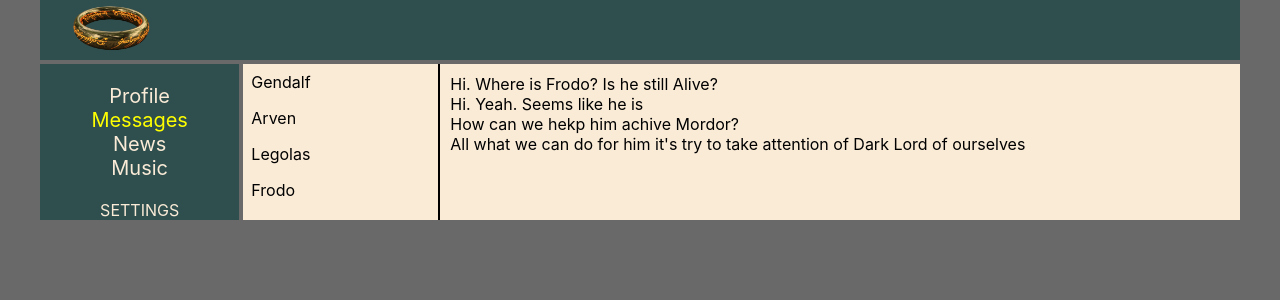
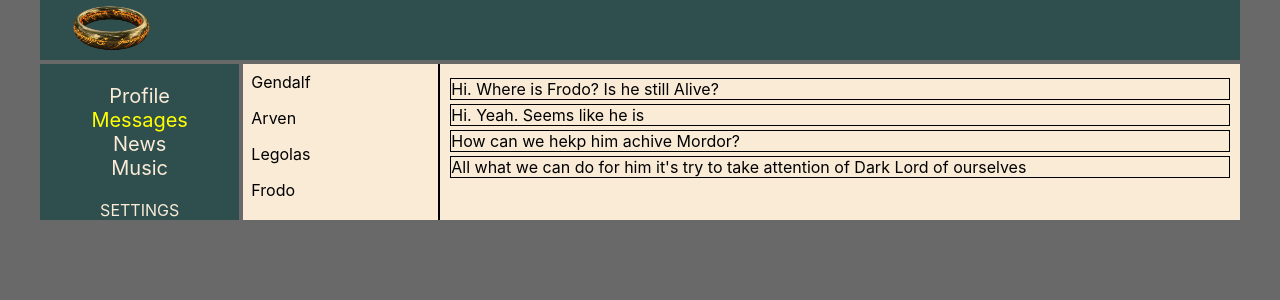
Before and after one commit to Aragorn2019/SocialNetwork-React-, a React (Create React App) app: page /dialogs in a window 1280 px wide. Shown: the top 300 px of the page. Built offline with nearby package versions, Linux system fonts and the light colour scheme.

Commit message:
props is index.js

```diff
--- a/src/App.jsx
+++ b/src/App.jsx
@@ -6,11 +6,11 @@ import Dialogs from './components/Dialogs/Dialogs'
 import News from './components/News/News'
 import Music from './components/Music/Music'
 import Settings from './components/Settings/Settings'
-// import {BrowserRouter, Routes, Route} from "react-router-dom"
 import { Routes, Route, Link } from "react-router-dom";
 
 
-function App() {
+function App(props) {
+
   return (
     <>
       <div className="App">
@@ -21,8 +21,8 @@ function App() {
 
         <div className='content'>
           <Routes>
-            <Route path="/content" element={<Content/>} />
-            <Route path="/dialogs" element={<Dialogs/>} />
+            <Route path="/content" element={<Content posts={props.posts}/>} />
+            <Route path="/dialogs" element={<Dialogs dialogsData={props.dialogsData} messages={props.messages}/>} />
             <Route path="/news" element={<News/>} />
             <Route path="/music" element={<Music/>} />
             <Route path="/settings" element={<Settings/>} />
--- a/src/components/Content/Content.jsx
+++ b/src/components/Content/Content.jsx
@@ -2,11 +2,12 @@ import classes from "./Content.module.css"
 import MainContent__personal from './MainContent__personal/MainContent__personal'
 import MyPosts from "./MyPosts/MyPosts";
 
-function Content() {
+function Content(props) {
+
     return (
         <section className={classes.content}>
             <MainContent__personal name="Witch King" side="Dark" age="over 4,000 years old"/>
-            <MyPosts />
+            <MyPosts posts={props.posts}/>
         </section>
     )
 }
--- a/src/components/Content/MyPosts/MyPosts.jsx
+++ b/src/components/Content/MyPosts/MyPosts.jsx
@@ -3,12 +3,8 @@ import Post from './Post/Post'
 
 function MyPosts(props) {
 
-    let posts = [
-        {id: 1, message: 'I will kick your ass', likesCount: 11},
-        {id: 2, message: 'Dear Aragorn, not all so obvious', likesCount: 8}
-    ]
-
-    let postsElements = posts.map( p => <Post message={p.message} likesCount={p.likesCount}/>)
+    let postsElements =
+        props.posts.map( p => <Post message={p.message} likesCount={p.likesCount}/>)
 
     return(
         <div className={classes.box}>
@@ -17,8 +13,6 @@ function MyPosts(props) {
                 <button>Add post</button>
             </div>
             <div className="classes.posts">
-                {/* <Post message={postData[0].message} likesCount={postData[0].likesCount}/>
-                <Post message={postData[1].message} likesCount={postData[1].likesCount}/> */}
                 { postsElements }
             </div>
         </div>
--- /dev/null
+++ b/src/components/Dialogs/DialogItem/DialogItem.jsx
@@ -0,0 +1,14 @@
+import classes from "./DialogItem.module.css"
+import { NavLink } from "react-router-dom";
+
+const DialogItem = (props) => {
+
+    let path = "/dialgs/" + props.id;
+
+    return (
+        <div className={classes.dialogsList__item}>
+            <NavLink to={path}>{props.name}</NavLink>
+        </div>)
+}
+
+export default DialogItem
--- /dev/null
+++ b/src/components/Dialogs/DialogItem/DialogItem.module.css
@@ -0,0 +1,3 @@
+.dialogsList__item{
+    padding: 8px;
+}
--- /dev/null
+++ b/src/components/Dialogs/DialogShow/DialogShow.jsx
@@ -0,0 +1,12 @@
+import classes from "./DialogShow.module.css"
+
+
+const DialogShow = (props) => {
+    return (
+        <div className={classes.dialogsShow__meassage}>
+            {props.message}
+        </div>
+    )
+}
+
+export default DialogShow
--- /dev/null
+++ b/src/components/Dialogs/DialogShow/DialogShow.module.css
@@ -0,0 +1,4 @@
+.dialogsShow__meassage{
+    margin-top: 4px;
+    border: 1px solid black;
+}
--- a/src/components/Dialogs/Dialogs.jsx
+++ b/src/components/Dialogs/Dialogs.jsx
@@ -1,56 +1,33 @@
 import classes from "./Dialogs.module.css"
-import { NavLink } from "react-router-dom";
+import DialogItem from "./DialogItem/DialogItem";
+import DialogShow from "./DialogShow/DialogShow";
 
-const DialogItem = (props) => {
+const Dialogs = (props) => {
 
-    let path = "/dialgs/" + props.id;
+    // let dialogsData = [
+    //     {id: 1, name: 'Gendalf'},
+    //     {id: 2, name: 'Arven'},
+    //     {id: 3, name: 'Legolas'},
+    //     {id: 4, name: 'Frodo'},
+    // ]
 
-    return (
-        <div className={classes.dialogsList__item}>
-            <NavLink to={path}>{props.name}</NavLink>
-        </div>)
-}
+    let dialogsElements = props.dialogsData.map( dialogsData => <DialogItem name={dialogsData.name} id={dialogsData.id} />)
 
-const DialogShow = (props) => {
-    return (
-        <div className="dialogsShow__meassage">
-            {props.message}
-        </div>
-    )
-}
+    // let messages = [
+    //     {id: 1, message: 'Hi. Where is Frodo? Is he still Alive?'},
+    //     {id: 2, message: 'Hi. Yeah. Seems like he is'},
+    //     {id: 3, message: 'How can we hekp him achive Mordor?'},
+    //     {id: 4, message: "All what we can do for him it's try to take attention of Dark Lord of ourselves"},
+    // ]
 
-function Dialogs(props) {
-
-    let dialogsData = [
-        {id: 1, name: 'Gendalf'},
-        {id: 2, name: 'Arven'},
-        {id: 3, name: 'Legolas'},
-        {id: 4, name: 'Frodo'},
-    ]
-
-    let dialogsElements = dialogsData.map( dialogsData => <DialogItem name={dialogsData.name} id={dialogsData.id} />)
-
-    let messages = [
-        {id: 1, message: 'Hi. Where is Frodo? Is he still Alive?'},
-        {id: 2, message: 'Hi. Yeah. Seems like he is'},
-        {id: 3, message: 'How can we hekp him achive Mordor?'},
-        {id: 4, message: "All what we can do for him it's try to take attention of Dark Lord of ourselves"},
-    ]
-
-    let messagesElements = messages.map( message => <DialogShow message={message.message}/> )
+    let messagesElements = props.messages.map( message => <DialogShow message={message.message}/> )
 
     return (
         <section className={classes.dialogsBox}>
             <div className={classes.dialogsList}>
-                {/* <DialogItem name={dialogsData[0].name} id={dialogsData[0].id} />
-                <DialogItem name={dialogsData[1].name} id={dialogsData[2].id} /> */}
                 { dialogsElements }
             </div>
             <div className={classes.dialogsShow}>
-                {/* <DialogShow message={messages[0].message} />
-                <DialogShow message={messages[1].message} />
-                <DialogShow message={messages[2].message} />
-                <DialogShow message={messages[3].message} /> */}
                 { messagesElements }
             </div>
         </section>
--- a/src/components/Dialogs/Dialogs.module.css
+++ b/src/components/Dialogs/Dialogs.module.css
@@ -13,10 +13,6 @@
     border-left: 2px solid black;
 }
 
-.dialogsList__item{
-    padding: 8px;
-}
-
 a{
     color: inherit;
     text-decoration: none;
--- a/src/index.js
+++ b/src/index.js
@@ -5,10 +5,30 @@ import './index.css';
 import App from "./App";
 
 const root = ReactDOM.createRoot(document.getElementById('root'));
+
+let posts = [
+  {id: 1, message: 'I will kick your ass', likesCount: 11},
+  {id: 2, message: 'Dear Aragorn, not all are so obvious', likesCount: 8}
+]
+
+let dialogsData = [
+  {id: 1, name: 'Gendalf'},
+  {id: 2, name: 'Arven'},
+  {id: 3, name: 'Legolas'},
+  {id: 4, name: 'Frodo'},
+]
+
+let messages = [
+  {id: 1, message: 'Hi. Where is Frodo? Is he still Alive?'},
+  {id: 2, message: 'Hi. Yeah. Seems like he is'},
+  {id: 3, message: 'How can we hekp him achive Mordor?'},
+  {id: 4, message: "All what we can do for him it's try to take attention of Dark Lord of ourselves"},
+]
+
 root.render(
   <React.StrictMode>
     <BrowserRouter>
-      <App />
+      <App posts={posts} dialogsData={dialogsData} messages={messages}/>
     </BrowserRouter>
   </React.StrictMode>
 );
```
